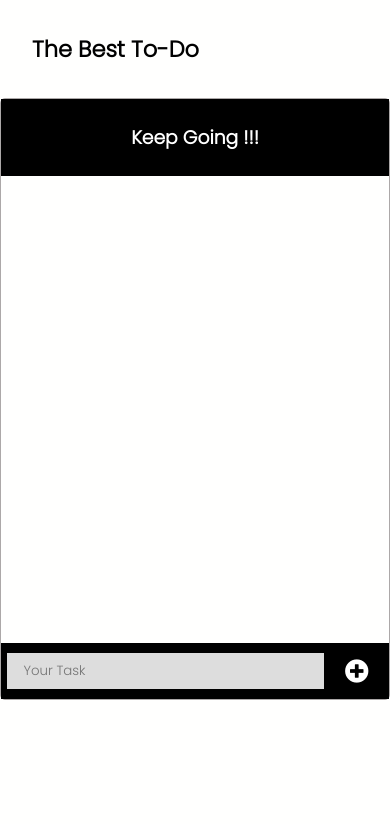
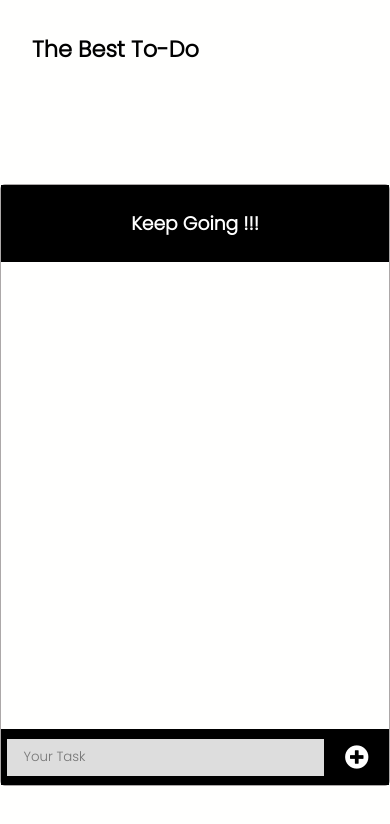
Before and after one commit to Mr-LazyProgrammer/The_Best_To-Do, a plain HTML site: page index.html in a window 390 px wide. Drawn offline with Linux system fonts and the light colour scheme.

Commit message:
Add files via upload

```diff
--- a/css/main.css
+++ b/css/main.css
@@ -1,6 +1,7 @@
 header {
   display: flex;
-  justify-content: space-between; }
+  justify-content: space-between;
+  height: 15vh; }
   header .logo {
     padding: 2rem;
     font-size: 1.2rem; }
@@ -97,7 +98,8 @@ body {
 
 @media only screen and (max-width: 425px) {
   .container {
-    width: 100%; } }
+    width: 100%;
+    height: 85vh; } }
 
 @media only screen and (max-width: 350px) {
   .itemName {
```
